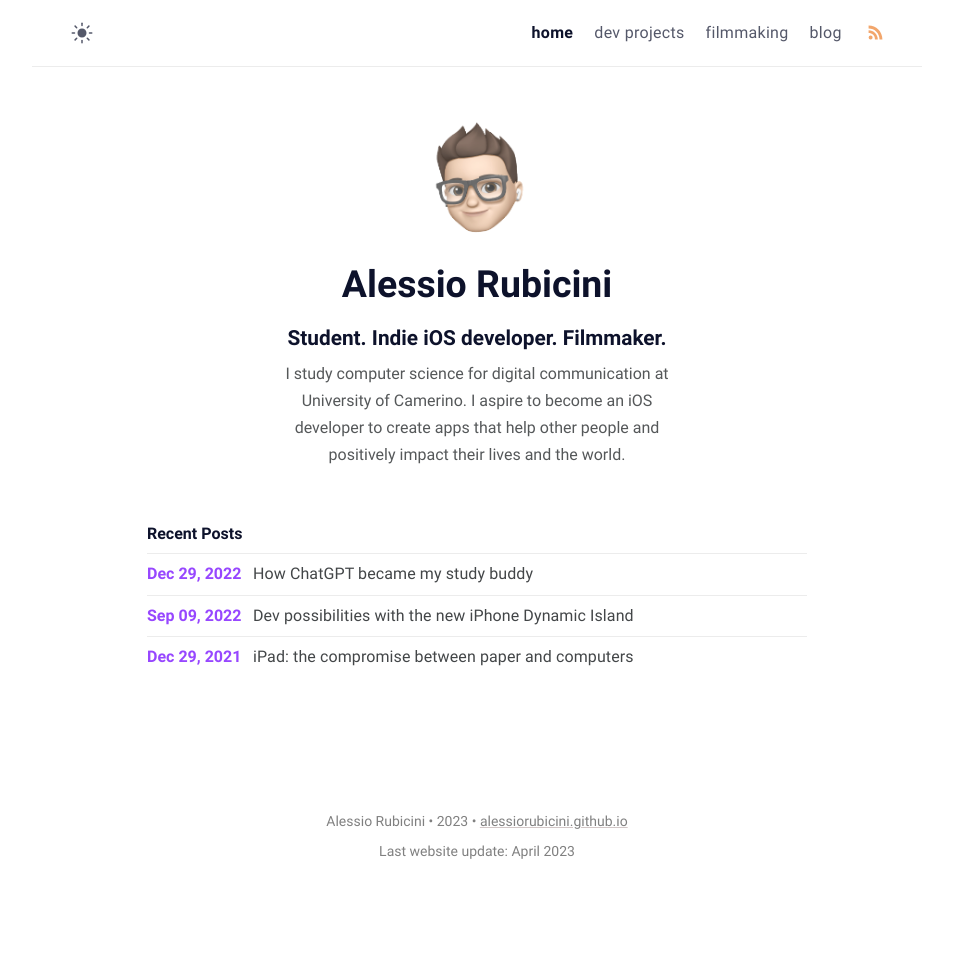
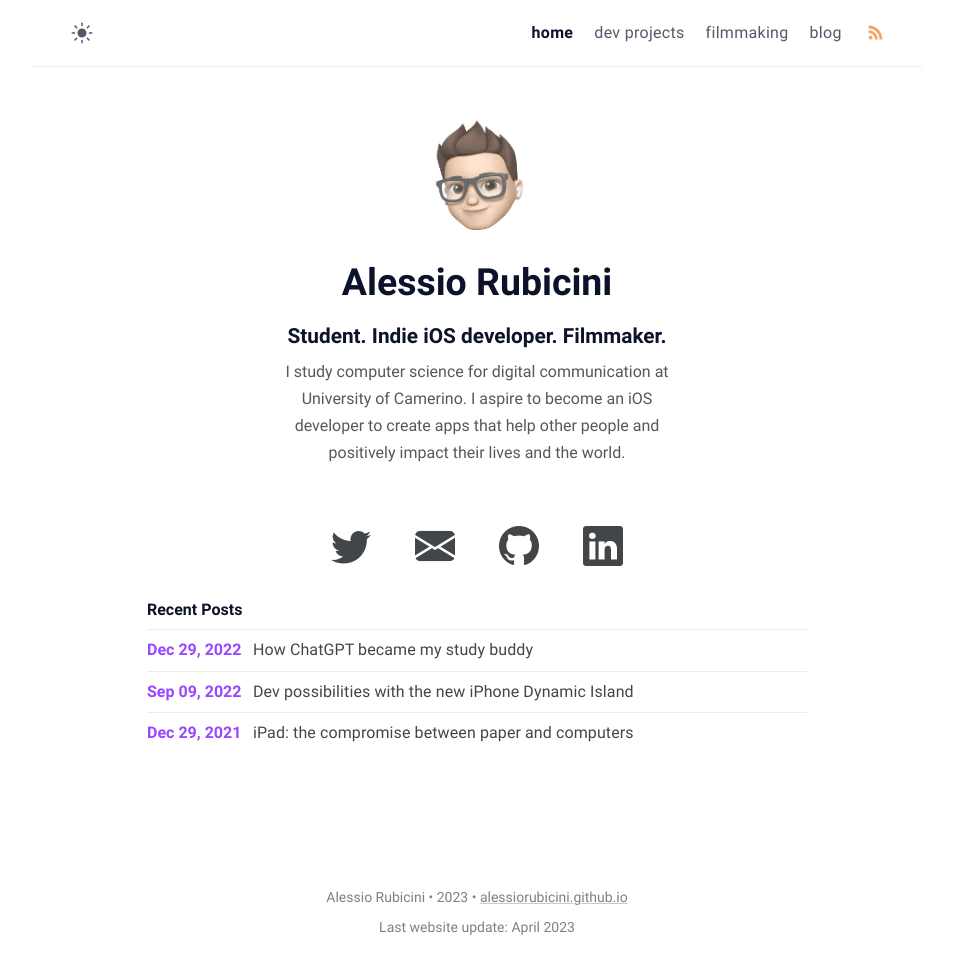
Before and after one commit to alessiorubicini/alessiorubicini.github.io, a Jekyll site: the page built from index.md, in a window 1280 px wide. Shown: the whole page, without its empty margins (163-1116 px from the left). Built offline with Jekyll 4.4.1, drawn with Linux system fonts in a browser that asks for light colours; nearby versions of some CDN libraries; before the commit the page ends 900 px from its top, so only the background shows below that.

Commit message:
Added contact icons

```diff
--- a/_includes/header.html
+++ b/_includes/header.html
@@ -9,6 +9,7 @@
   <meta name="apple-mobile-web-app-title" content="{{ site.title }}" />
   <meta name="theme-color" content="#FFFFFF" media="(prefers-color-scheme: light)">
   <meta name="theme-color" content="#131418" media="(prefers-color-scheme: dark)">
+  <link rel="stylesheet" href="https://cdn.jsdelivr.net/npm/bootstrap-icons@1.3.0/font/bootstrap-icons.css">
   <title>
     {% if page.title %}{{ page.title | escape }} - {{ site.title }}{% else %}{{
     site.title | escape }}{% endif %}
--- a/_layouts/home.html
+++ b/_layouts/home.html
@@ -2,6 +2,13 @@
 layout: default
 home: true
 ---
+
+<div class="contacts" >
+	<a href="https://twitter.com/alerubicini" target="_blank"><i class="bi bi-twitter"></i></a>
+		<a href="mailto:alessiorubicini16@icloud.com" target="_blank"><i class="bi bi-envelope-fill"></i></a>
+		<a href="https://github.com/alessiorubicini" target="_blank"><i class="bi bi-github"></i></a>
+		<a href="https://www.linkedin.com/in/alessiorubicini/" target="_blank"><i class="bi bi-linkedin"></i></a>
+</div>
 
 <h2 class="posts-item-note" aria-label="Recent Posts">Recent Posts</h2>
 {%- for post in site.posts limit: site.number_of_posts -%}
--- a/_sass/klise/_layout.scss
+++ b/_sass/klise/_layout.scss
@@ -182,8 +182,8 @@
 
 // Author
 .author {
-  margin-top: 3.3rem;
-  margin-bottom: 3.2rem;
+  margin-top: 3.2rem;
+  margin-bottom: 2.8rem;
   text-align: center;
 
   @include media-query($on-mobile) {
@@ -217,6 +217,22 @@
     max-width: 393px;
     line-height: 1.688;
   }
+}
+
+.contacts {
+	margin-top: 0px;
+	margin-bottom: 10px;
+	text-decoration: none;
+	text-align: center;
+}
+.contacts a {
+	padding: 20px;
+	font-size: 2.5em;
+	transition: 0.4s all;
+}
+.contacts a:hover {
+	color: #9747ff;
+	transition: 0.3s all;
 }
 
 // Content
```
